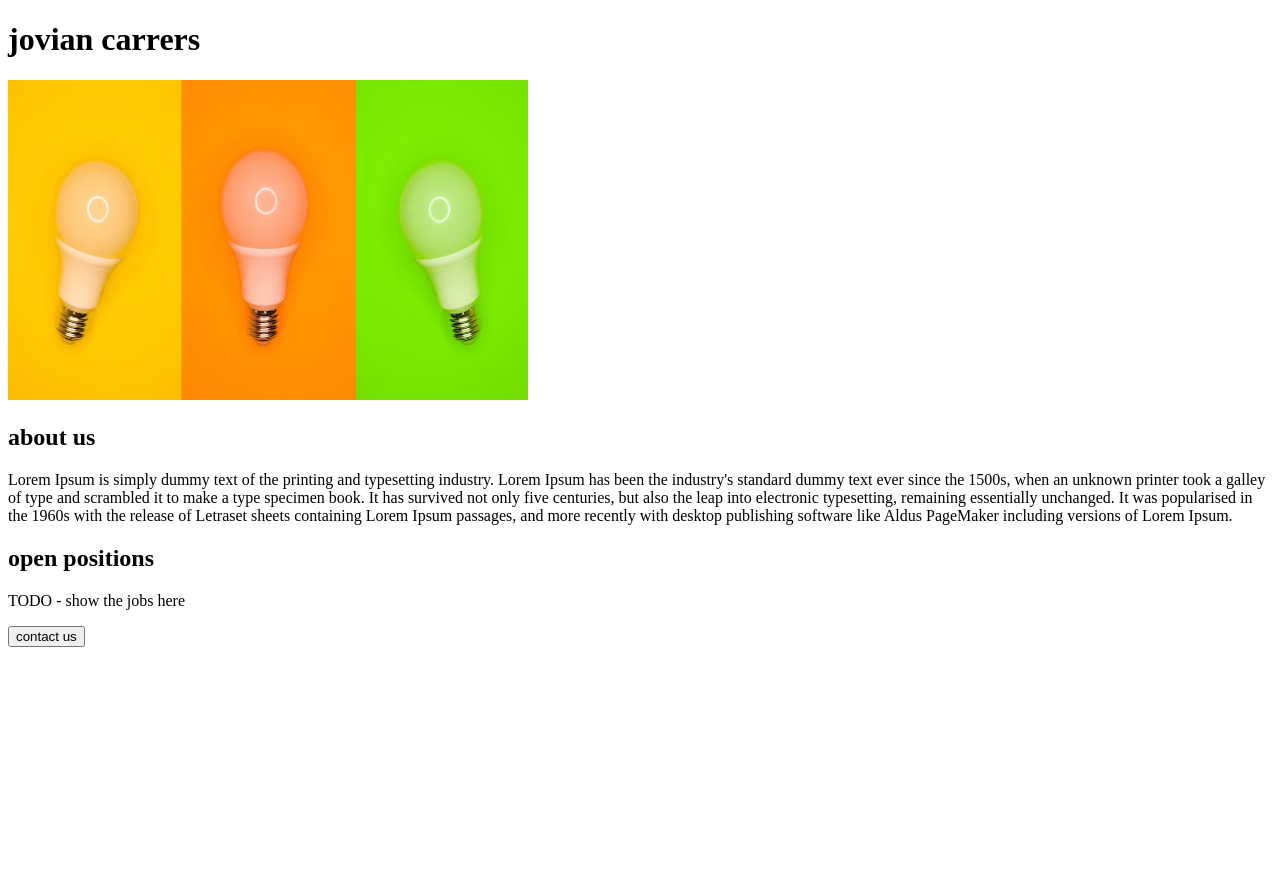
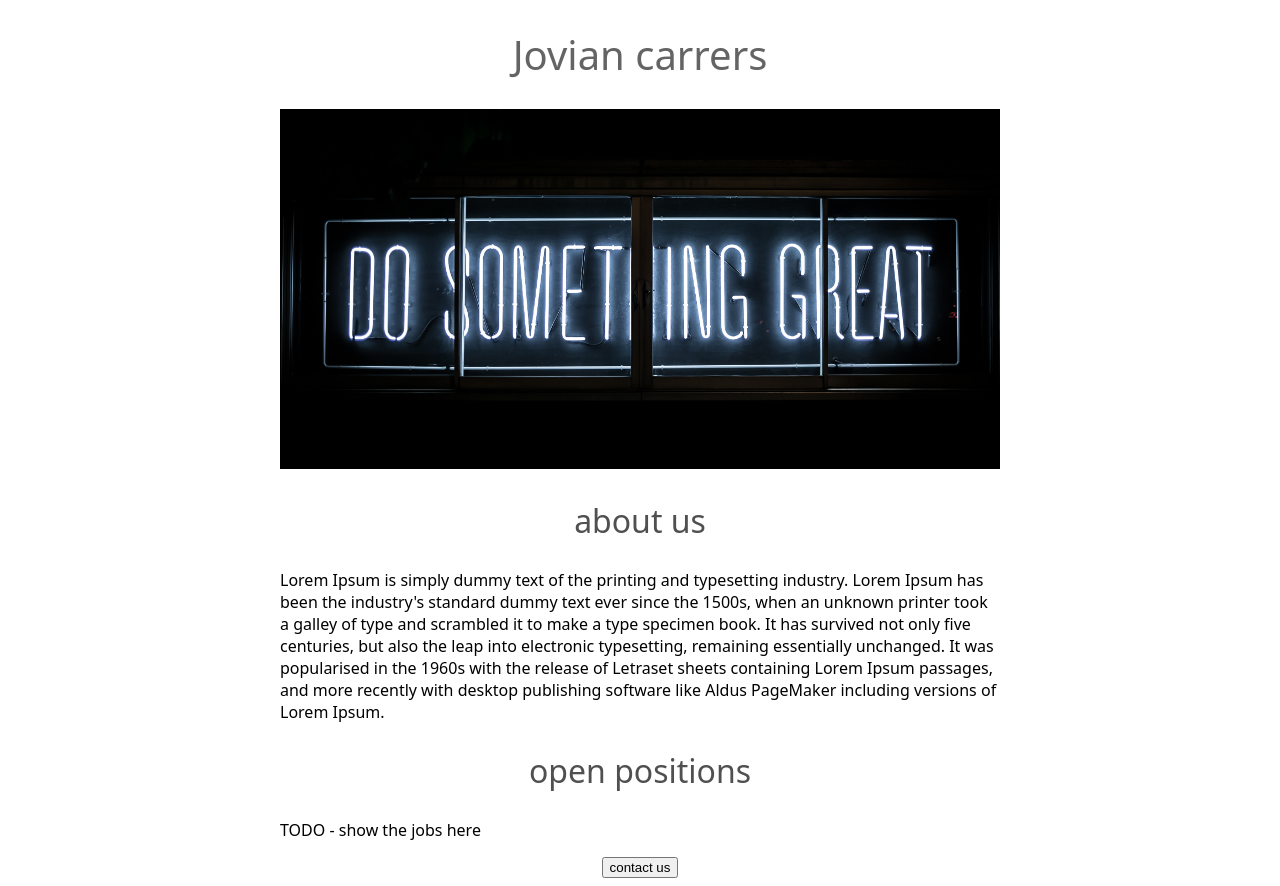
Before and after one commit to Mee-meet/jovian-carrers-website, a Flask app: page / in a window 1280 px wide. Before the commit the page ends 647 px from the top, so only its background shows below. Run offline with Flask 2, Linux system fonts and the light colour scheme.

Commit message:
learnt more about css

```diff
--- a/templates/home.html
+++ b/templates/home.html
@@ -2,15 +2,47 @@
 <html>
   <head>
     <title>jovian carrers</title>
-
+    <style>
+      h1{
+        font-size:40px;
+        font-family:system-ui;
+        font-weight:normal;
+        color: rgb(100, 100, 100);
+        text-align:center;
+      }
+      #banner{
+        width:100%;
+        height:360px;
+        object-fit:cover;
+      }
+      h2{
+        font-size:32px;
+        font-family:system-ui;
+        font-weight:normal;
+        color:rgb(80,80,80);
+        text-align:center;
+      }
+      .body-text{
+        font-family: Proxima Nova, system-ui, sans-serif;
+        font-weight:normal;
+      }
+      #container{
+        max-width:720px;
+        margin: 0 auto 0 auto;
+      }
+    </style>
   </head>
   <body>
-    <h1>jovian carrers</h1>
-    <img src="https://jovian-carrers-website.mee-meet.repl.co/static/image1.jpeg" width="520"  height="320">
+    <div id="container">
+    <h1>Jovian carrers</h1>
+    <img id="banner" src="https://jovian-carrers-website.mee-meet.repl.co/static/cover_image.jpeg" >
     <h2>about us</h2>
-    <p>Lorem Ipsum is simply dummy text of the printing and typesetting industry. Lorem Ipsum has been the industry's standard dummy text ever since the 1500s, when an unknown printer took a galley of type and scrambled it to make a type specimen book. It has survived not only five centuries, but also the leap into electronic typesetting, remaining essentially unchanged. It was popularised in the 1960s with the release of Letraset sheets containing Lorem Ipsum passages, and more recently with desktop publishing software like Aldus PageMaker including versions of Lorem Ipsum.</p>
+    <p class="body-text">Lorem Ipsum is simply dummy text of the printing and typesetting industry. Lorem Ipsum has been the industry's standard dummy text ever since the 1500s, when an unknown printer took a galley of type and scrambled it to make a type specimen book. It has survived not only five centuries, but also the leap into electronic typesetting, remaining essentially unchanged. It was popularised in the 1960s with the release of Letraset sheets containing Lorem Ipsum passages, and more recently with desktop publishing software like Aldus PageMaker including versions of Lorem Ipsum.</p>
     <h2>open positions</h2>
-    <p>TODO - show the jobs here</p>
+    <p class="body-text">TODO - show the jobs here</p>
+      <div style="text-align:center;">
     <button>contact us</button>
+      </div>
+    </div>
   </body>
 </html>
```
Also changed, not shown: static/cover_image.jpeg (added), static/image1.jpeg (deleted).
